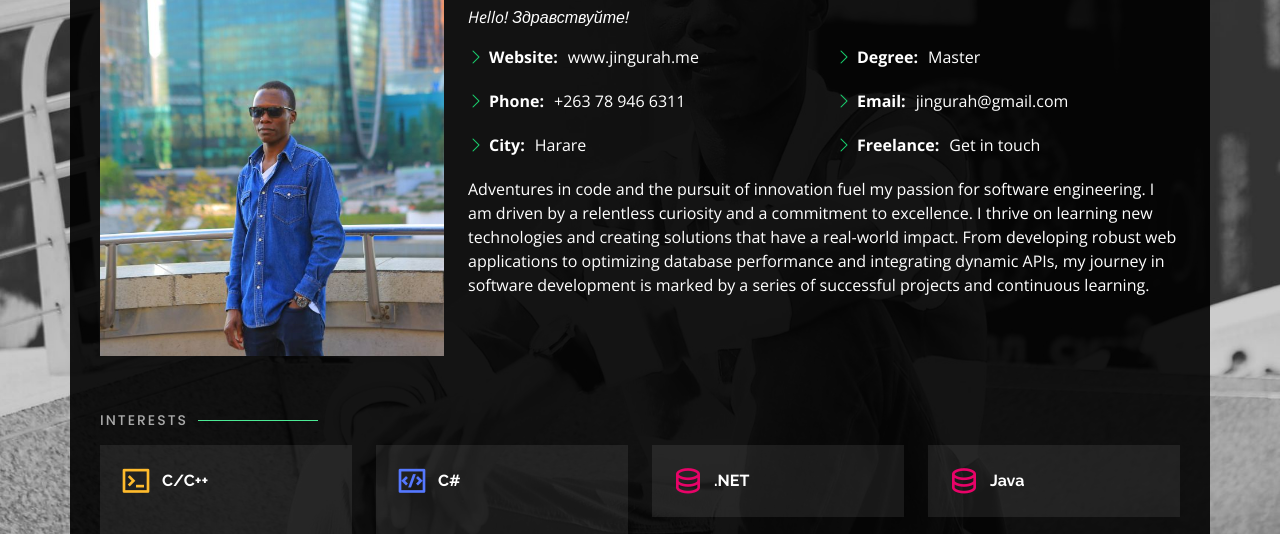
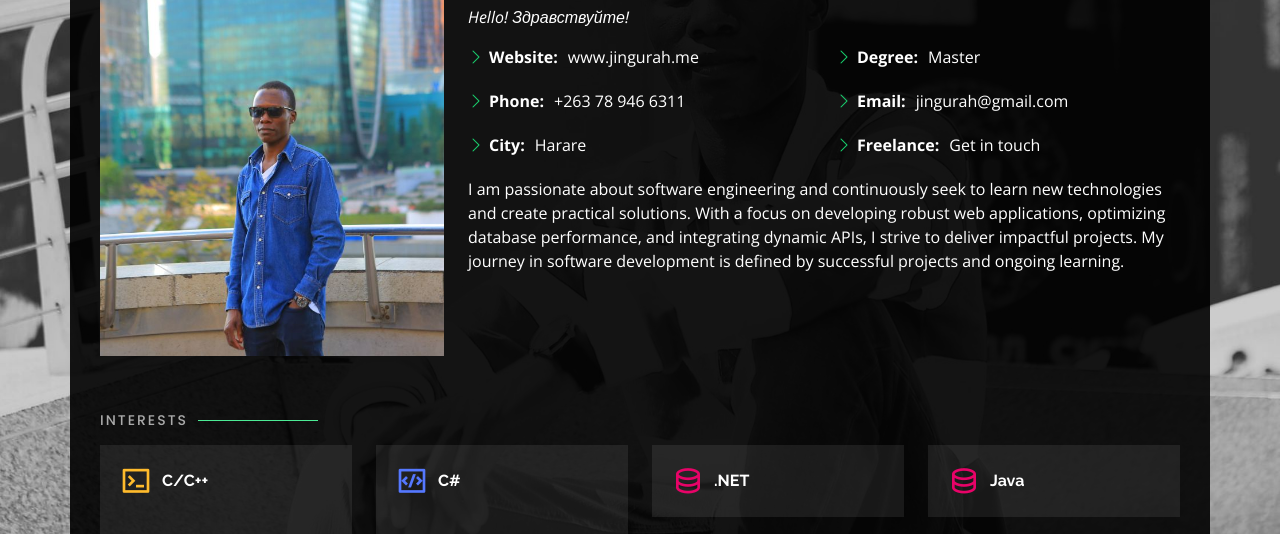
Before and after one commit to Jingurah/jingurah.github.io, a plain HTML site: page index.html in a window 1280 px wide. Both pictures are taken after a click on the link "About". Shown: the part 247-781 px from the top of the page. Drawn offline with nearby package versions, Linux system fonts and the light colour scheme.

Commit message:
++ about me section

```diff
--- a/index.html
+++ b/index.html
@@ -98,10 +98,9 @@
             </div>
           </div>
           <p>
-            Adventures in code and the pursuit of innovation fuel my passion for software engineering.
-            I am driven by a relentless curiosity and a commitment to excellence. I thrive on learning new technologies and creating solutions that have a real-world impact.
-            From developing robust web applications to optimizing database performance and integrating dynamic APIs,
-            my journey in software development is marked by a series of successful projects and continuous learning.
+            I am passionate about software engineering and continuously seek to learn new technologies and create practical solutions.
+            With a focus on developing robust web applications, optimizing database performance, and integrating dynamic APIs, I strive to deliver impactful projects.
+            My journey in software development is defined by successful projects and ongoing learning.
           </p>
         </div>
       </div>
```
